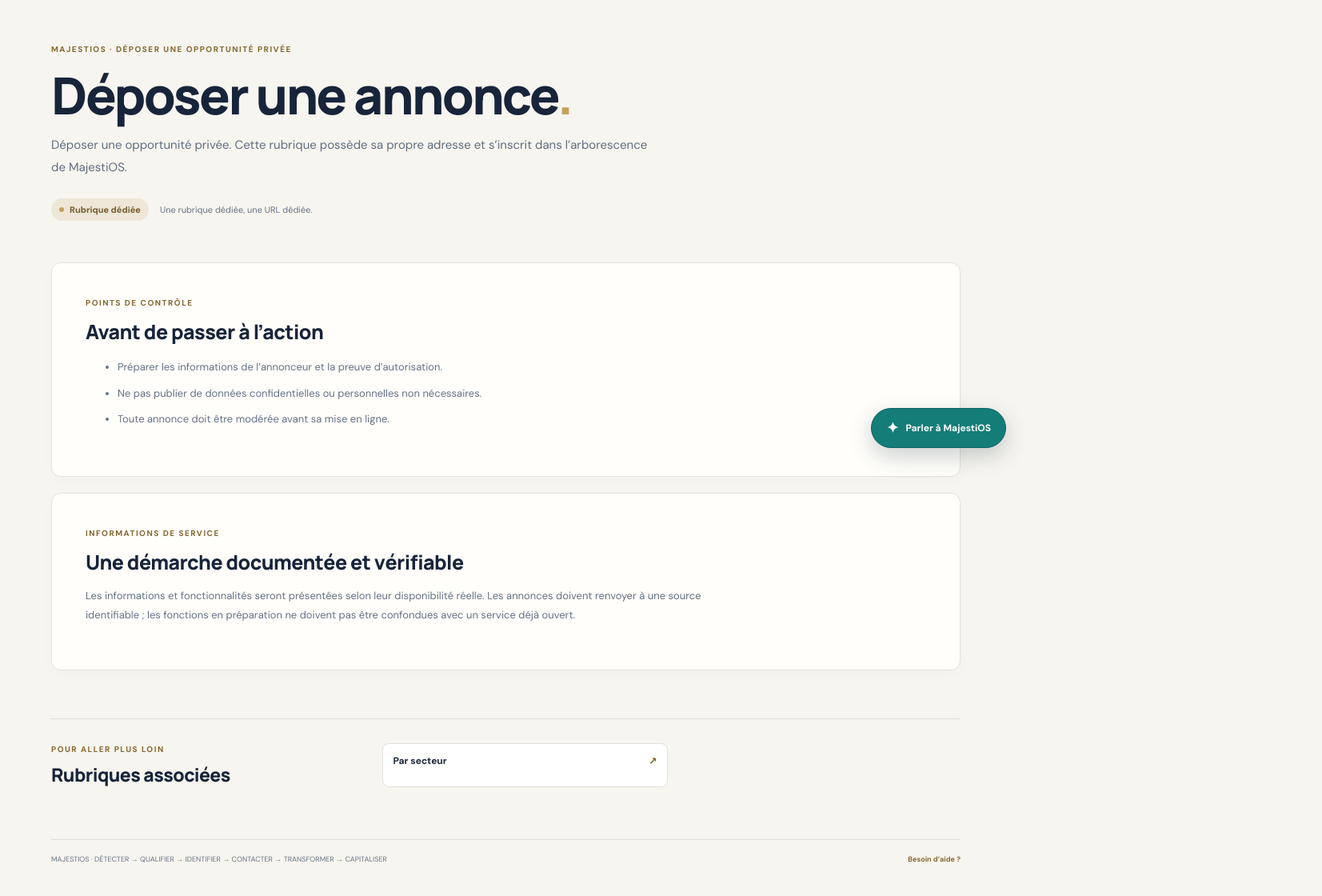
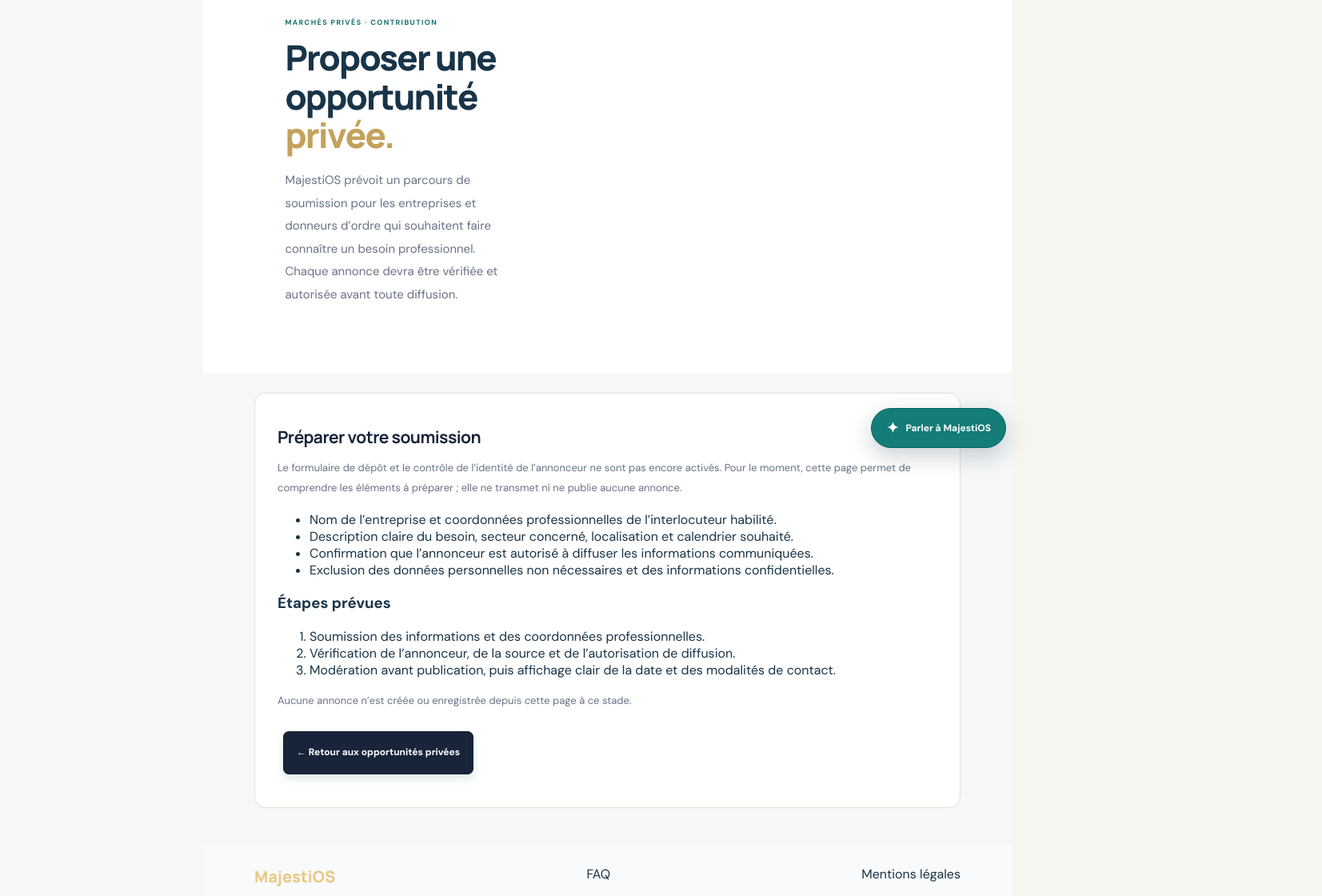
Before and after one commit to Chexpeer/Majestios, a Next.js app: page /opportunites/marches-prives/deposer in a window 1280 px wide. Shown: the part 220-1340 px from the top of the page at 80% size, 1653 px wide, since content can reach past the window. Built offline with nearby package versions, Linux system fonts and the light colour scheme.

Commit message:
Décrire le parcours de dépôt privé sans simuler un formulaire actif

```diff
--- a/src/app/opportunites/marches-prives/deposer/page.tsx
+++ b/src/app/opportunites/marches-prives/deposer/page.tsx
@@ -1,5 +1,39 @@
-import SiteHub from "@/components/site-hub";
+import Link from "next/link";
+import PublicHeader from "@/components/public-header";
+import AnnouncementTicker from "@/components/announcement-ticker";
+
+export const metadata = {
+  title: "Déposer une opportunité privée — MajestiOS",
+  description: "Préparer la soumission d’une opportunité privée à validation avant publication sur MajestiOS.",
+};
 
 export default function Page() {
-  return <SiteHub pathname="/opportunites/marches-prives/deposer" eyebrow="MAJESTIOS · DÉPOSER UNE OPPORTUNITÉ PRIVÉE" intro="Déposer une opportunité privée. Cette rubrique possède sa propre adresse et s’inscrit dans l’arborescence de MajestiOS." checklist={["Préparer les informations de l’annonceur et la preuve d’autorisation.","Ne pas publier de données confidentielles ou personnelles non nécessaires.","Toute annonce doit être modérée avant sa mise en ligne."]} />;
+  return <main className="public-site concept-page">
+    <PublicHeader />
+    <AnnouncementTicker flow="private" />
+    <section className="how-section concept-hero"><div>
+      <span className="section-label">MARCHÉS PRIVÉS · CONTRIBUTION</span>
+      <h1>Proposer une opportunité <em>privée.</em></h1>
+      <p>MajestiOS prévoit un parcours de soumission pour les entreprises et donneurs d’ordre qui souhaitent faire connaître un besoin professionnel. Chaque annonce devra être vérifiée et autorisée avant toute diffusion.</p>
+    </div></section>
+    <section className="concept-principles">
+      <h2>Préparer votre soumission</h2>
+      <p>Le formulaire de dépôt et le contrôle de l’identité de l’annonceur ne sont pas encore activés. Pour le moment, cette page permet de comprendre les éléments à préparer ; elle ne transmet ni ne publie aucune annonce.</p>
+      <ul>
+        <li>Nom de l’entreprise et coordonnées professionnelles de l’interlocuteur habilité.</li>
+        <li>Description claire du besoin, secteur concerné, localisation et calendrier souhaité.</li>
+        <li>Confirmation que l’annonceur est autorisé à diffuser les informations communiquées.</li>
+        <li>Exclusion des données personnelles non nécessaires et des informations confidentielles.</li>
+      </ul>
+      <h3>Étapes prévues</h3>
+      <ol>
+        <li>Soumission des informations et des coordonnées professionnelles.</li>
+        <li>Vérification de l’annonceur, de la source et de l’autorisation de diffusion.</li>
+        <li>Modération avant publication, puis affichage clair de la date et des modalités de contact.</li>
+      </ol>
+      <p className="ticker-disclaimer">Aucune annonce n’est créée ou enregistrée depuis cette page à ce stade.</p>
+      <p><Link className="search-submit concept-cta" href="/opportunites/marches-prives">← Retour aux opportunités privées</Link></p>
+    </section>
+    <footer className="public-footer"><Link className="footer-brand" href="/">MajestiOS</Link><Link href="/comprendre/faq">FAQ</Link><Link href="/mentions-legales">Mentions légales</Link></footer>
+  </main>;
 }
```
